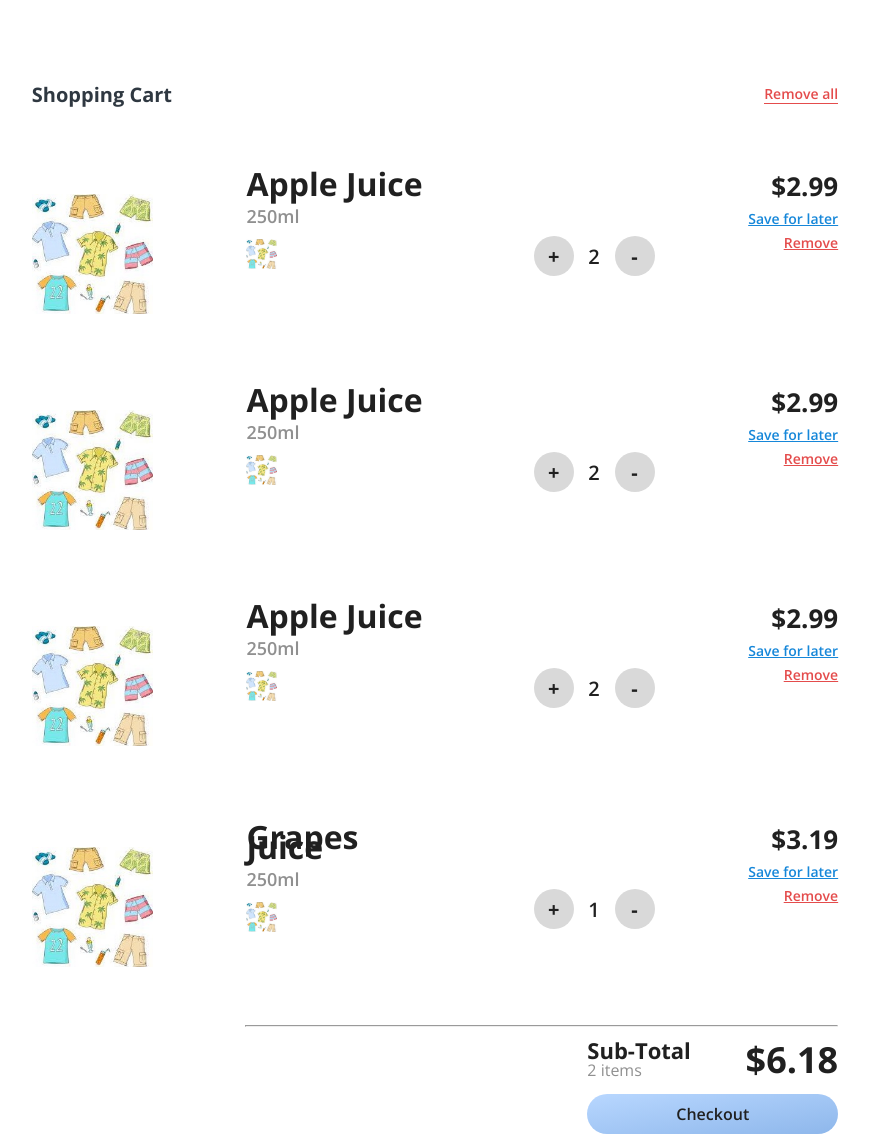
After one commit to ssk31122000/DatabasesA6, a Flask app: page /cart in a window 1280 px wide. The commit adds this page. Shown: the whole page, without its empty margins (205-1075 px from the left). Run offline with Flask 2, Linux system fonts and the light colour scheme.

Commit message:
commit 4

```diff
--- a/app.py
+++ b/app.py
@@ -1,5 +1,5 @@
 from crypt import methods
-from flask import Flask, render_template, request , url_for
+from flask import Flask, redirect, render_template, request , url_for
 
 app = Flask(__name__)
 
@@ -8,7 +8,7 @@ def index():
 
     if request.method == 'POST':
         content=request.form
-        return(content['username'])
+        return redirect('/products')
     else:
         return render_template('index.html')
 
@@ -21,5 +21,23 @@ def register():
     else:
         return render_template('register.html')
 
+@app.route('/products', methods=['POST','GET'])
+def products():
+
+    if request.method == 'POST':
+        content=request.form
+        return(content['firstname'])
+    else:
+        return render_template('Products.html')
+@app.route('/cart', methods=['POST','GET'])
+def cart():
+
+    if request.method == 'POST':
+        content=request.form
+        return(content['firstname'])
+    else:
+        return render_template('cart.html')
+
+
 if __name__ == "__main__":
     app.run(debug=True)
--- /dev/null
+++ b/static/css/cart_style.css
@@ -0,0 +1,186 @@
+html{
+    height: 100%;
+}
+
+body{
+	margin: 0;
+	padding: 0;
+	background: linear-gradient(to bottom right, #ffffff, #ffffff);
+	height: 100%;
+    overflow: scroll;
+	display: flex;
+	justify-content: center;
+	align-items: center;
+}
+
+.CartContainer{
+	width: 70%;
+	height: 90%;
+	background-color: #ffffff;
+    border-radius: 20px;
+    box-shadow: 0px 10px 20px #ffffff;
+}
+
+.Header{
+	margin: auto;
+	width: 90%;
+	height: 15%;
+	display: flex;
+	justify-content: space-between;
+	align-items: center;
+}
+
+.Heading{
+	font-size: 20px;
+	font-family: 'Open Sans';
+	font-weight: 700;
+	color: #2F3841;
+}
+
+.Action{
+	font-size: 14px;
+	font-family: 'Open Sans';
+	font-weight: 600;
+	color: #E44C4C;
+	cursor: pointer;
+	border-bottom: 1px solid #E44C4C;
+}
+
+.Cart-Items{
+	margin: auto;
+	width: 90%;
+	height: 30%;
+	display: flex;
+	justify-content: space-between;
+	align-items: center;
+}
+.image-box{
+	width: 15%;
+	text-align: center;
+}
+.about{
+	height: 100%;
+	width: 24%;
+}
+.title{
+	padding-top: 10px;
+	line-height: 10px;
+	font-size: 32px;
+	font-family: 'Open Sans';
+	font-weight: 800;
+	color: #202020;
+}
+.subtitle{
+	line-height: 10px;
+	font-size: 18px;
+	font-family: 'Open Sans';
+	font-weight: 600;
+	color: #909090;
+}
+
+.counter{
+	width: 15%;
+	display: flex;
+	justify-content: space-between;
+	align-items: center;
+}
+.btn{
+	width: 40px;
+	height: 40px;
+	border-radius: 50%;
+	background-color: #d9d9d9;
+	display: flex;
+	justify-content: center;
+	align-items: center;
+	font-size: 20px;
+	font-family: 'Open Sans';
+	font-weight: 900;
+	color: #202020;
+	cursor: pointer;
+}
+.count{
+	font-size: 20px;
+	font-family: 'Open Sans';
+	font-weight: 600;
+	color: #202020;
+}
+
+.prices{
+	height: 100%;
+	text-align: right;
+}
+.amount{
+	padding-top: 20px;
+	font-size: 26px;
+	font-family: 'Open Sans';
+	font-weight: 800;
+	color: #202020;
+}
+.save{
+	padding-top: 5px;
+	font-size: 14px;
+	font-family: 'Open Sans';
+	font-weight: 600;
+	color: #1687d9;
+	cursor: pointer;
+}
+.remove{
+	padding-top: 5px;
+	font-size: 14px;
+	font-family: 'Open Sans';
+	font-weight: 600;
+	color: #E44C4C;
+	cursor: pointer;
+}
+
+.pad{
+	margin-top: 5px;
+}
+
+hr{
+	width: 66%;
+	float: right;
+	margin-right: 5%;
+}
+.checkout{
+	float: right;
+	margin-right: 5%;
+	width: 28%;
+}
+.total{
+	width: 100%;
+	display: flex;
+	justify-content: space-between;
+}
+.Subtotal{
+	font-size: 22px;
+	font-family: 'Open Sans';
+	font-weight: 700;
+	color: #202020;
+}
+.items{
+	font-size: 16px;
+	font-family: 'Open Sans';
+	font-weight: 500;
+	color: #909090;
+	line-height: 10px;
+}
+.total-amount{
+	font-size: 36px;
+	font-family: 'Open Sans';
+	font-weight: 900;
+	color: #202020;
+}
+.button{
+	margin-top: 10px;
+	width: 100%;
+	height: 40px;
+	border: none;
+	background: linear-gradient(to bottom right, #B8D7FF, #8EB7EB);
+	border-radius: 20px;
+	cursor: pointer;
+	font-size: 16px;
+	font-family: 'Open Sans';
+	font-weight: 600;
+	color: #202020;
+}
--- /dev/null
+++ b/templates/cart.html
@@ -0,0 +1,113 @@
+{% extends 'base.html' %}
+
+
+    {% block head %}
+    <title>Shopping Cart UI</title>
+    <link rel="stylesheet" type="text/css" href="{{ url_for('static', filename='css/cart_style.css') }}">
+    <link href="https://fonts.googleapis.com/css?family=Open+Sans:300,400,600,700,900" rel="stylesheet">
+{% endblock %}
+
+
+{% block body %}
+    <div class="CartContainer">
+        <div class="Header">
+            <h3 class="Heading">Shopping Cart</h3>
+            <h5 class="Action">Remove all</h5>
+        </div>
+
+        <div class="Cart-Items">
+            <div class="image-box">
+                <img src="{{ url_for('static', filename='css/summer_collection.jpg') }}" style= "height: 120px" />
+            </div>
+            <div class="about">
+                <h1 class="title">Apple Juice</h1>
+                <h3 class="subtitle">250ml</h3>
+                <img src="{{ url_for('static', filename='css/summer_collection.jpg') }}" style= "height: 30px"/>
+            </div>
+            <div class="counter">
+                <div class="btn">+</div>
+                <div class="count">2</div>
+                <div class="btn">-</div>
+            </div>
+            <div class="prices">
+                <div class="amount">$2.99</div>
+                <div class="save"><u>Save for later</u></div>
+                <div class="remove"><u>Remove</u></div>
+            </div>
+        </div>
+
+        <div class="Cart-Items">
+            <div class="image-box">
+                <img src="{{ url_for('static', filename='css/summer_collection.jpg') }}" style= "height: 120px" />
+            </div>
+            <div class="about">
+                <h1 class="title">Apple Juice</h1>
+                <h3 class="subtitle">250ml</h3>
+                <img src="{{ url_for('static', filename='css/summer_collection.jpg') }}" style= "height: 30px"/>
+            </div>
+            <div class="counter">
+                <div class="btn">+</div>
+                <div class="count">2</div>
+                <div class="btn">-</div>
+            </div>
+            <div class="prices">
+                <div class="amount">$2.99</div>
+                <div class="save"><u>Save for later</u></div>
+                <div class="remove"><u>Remove</u></div>
+            </div>
+        </div>
+
+        <div class="Cart-Items">
+            <div class="image-box">
+                <img src="{{ url_for('static', filename='css/summer_collection.jpg') }}" style= "height: 120px" />
+            </div>
+            <div class="about">
+                <h1 class="title">Apple Juice</h1>
+                <h3 class="subtitle">250ml</h3>
+                <img src="{{ url_for('static', filename='css/summer_collection.jpg') }}" style= "height: 30px"/>
+            </div>
+            <div class="counter">
+                <div class="btn">+</div>
+                <div class="count">2</div>
+                <div class="btn">-</div>
+            </div>
+            <div class="prices">
+                <div class="amount">$2.99</div>
+                <div class="save"><u>Save for later</u></div>
+                <div class="remove"><u>Remove</u></div>
+            </div>
+        </div>
+
+        <div class="Cart-Items pad">
+            <div class="image-box">
+                <img src="{{ url_for('static', filename='css/summer_collection.jpg') }}" alt="summer_collection" style="height: 120px" />
+            </div>
+            <div class="about">
+                <h1 class="title">Grapes Juice</h1>
+                <h3 class="subtitle">250ml</h3>
+                <img src="{{ url_for('static', filename='css/summer_collection.jpg') }}" alt="summer_collection" style="height: 30px;"/>
+            </div>
+            <div class="counter">
+                <div class="btn">+</div>
+                <div class="count">1</div>
+                <div class="btn">-</div>
+            </div>
+            <div class="prices">
+                <div class="amount">$3.19</div>
+                <div class="save"><u>Save for later</u></div>
+                <div class="remove"><u>Remove</u></div>
+            </div>
+        </div>
+        <hr>
+        <div class="checkout">
+        <div class="total">
+            <div>
+                <div class="Subtotal">Sub-Total</div>
+                <div class="items">2 items</div>
+            </div>
+            <div class="total-amount">$6.18</div>
+        </div>
+        <button class="button">Checkout</button></div>
+    </div>
+
+{% endblock %}
```
Also changed, not shown: templates/Products.html (+16 -58 lines), static/css/cart_img.jpg (added), static/css/summer_collection.jpg (renamed from templates/summer_collection.jpg).
